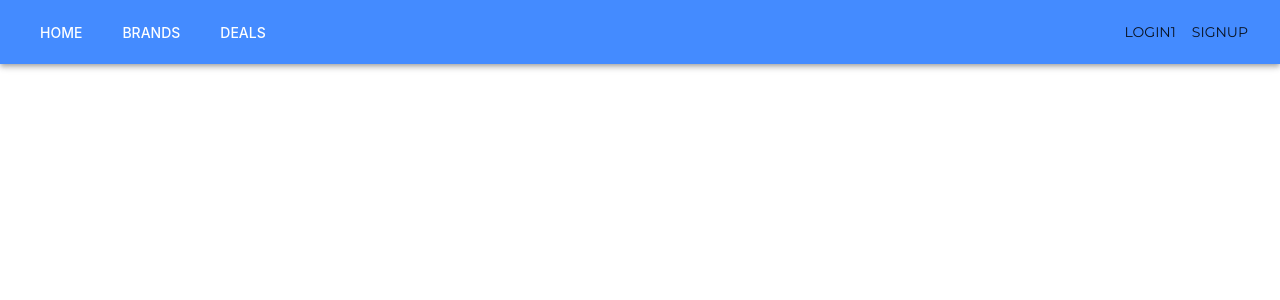
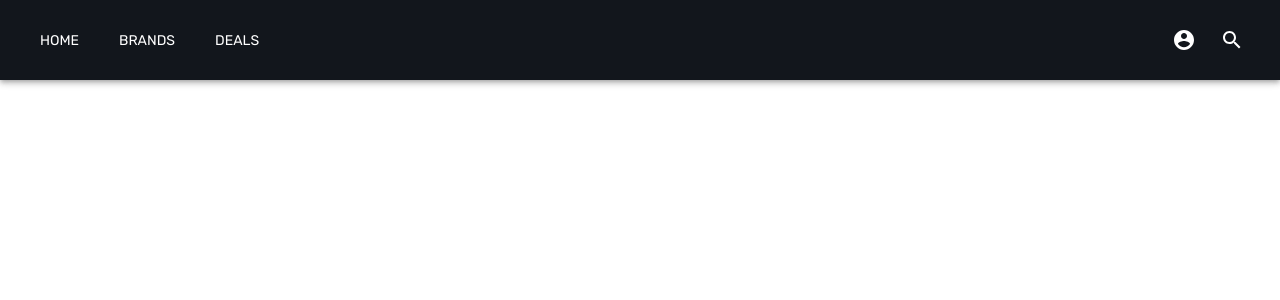
Before and after one commit to Lomoo/pcsales, a Next.js app: page / in a window 1280 px wide. Shown: the top 300 px of the page. Built offline with nearby package versions, Linux system fonts and the light colour scheme.

Commit message:
add navlinks and icons for header

```diff
--- a/components/Header.tsx
+++ b/components/Header.tsx
@@ -1,29 +1,33 @@
 import styled from 'styled-components'
 import Link from 'next/link'
-import { Button, AppBar, Toolbar, Typography, Grid } from '@material-ui/core'
+import { Button, AppBar, Toolbar, Typography, Grid, MenuItem, IconButton } from '@material-ui/core'
+import { AccountCircle, MenuIcon } from '@material-ui/icons'
+import SearchIcon from '@material-ui/icons/Search'
 import { theme } from '../constants/theme'
 
 const NavBarHeader = styled(Typography)`
   padding: ${theme.spacing(1)}px ${theme.spacing(3)}px ${theme.spacing(1)}px ${theme.spacing(2)}px;
   text-transform: uppercase;
+  &:hover {
+    color: ${theme.palette.error.main};
+  }
 `
 const NavBar = styled(AppBar)`
-  background-color: #fff;
-  background-size: cover;
+  padding: ${theme.spacing(1)}px 0 ${theme.spacing(1)}px 0;
+  font-family: 'Rubik';
+}
 `
 const RightGrid = styled(Grid)`
   margin-left: auto !important;
 `
-// const NavButtons = styled(Button)`
-//   // justify-content: flex-end;
-// `
 
 const Header: React.FunctionComponent = () => {
   return (
     <>
       <NavBar position="static">
         <Toolbar>
-          <Grid container direction="row" alignItems="center">
+          <Grid container justify="space-between" direction="row" alignItems="center">
+            <Grid item></Grid>
             {NavLinks.map(({ title, path }) => (
               <Grid item key={title}>
                 <NavBarHeader variant="h4">
@@ -31,11 +35,15 @@ const Header: React.FunctionComponent = () => {
                 </NavBarHeader>
               </Grid>
             ))}
-            <RightGrid item justify="flex-end">
-              <Button> Login1 </Button>
+            <RightGrid item>
+              <IconButton color="secondary">
+                <AccountCircle style={{ color: 'white' }} />
+              </IconButton>
             </RightGrid>
-            <Grid item justify="flex-end">
-              <Button> Signup </Button>
+            <Grid item>
+              <IconButton color="secondary">
+                <SearchIcon style={{ color: 'white' }} />
+              </IconButton>
             </Grid>
           </Grid>
         </Toolbar>
--- a/constants/theme.js
+++ b/constants/theme.js
@@ -5,9 +5,9 @@ export const theme = createMuiTheme({
     fontFamily: 'Montserrat',
   },
 });
-
-theme.palette.primary.main = "#448bff";
-theme.palette.error.main = "#f54394";
+theme.palette.primary.main = "#12161C";
+theme.palette.error.main = "#ed1d24";
+theme.palette.background.default = "#66666"
 theme.spacingFromHeader = theme.spacing(6);
 // theme.typography.fontFamily = "Ubuntu";
 
--- a/package.json
+++ b/package.json
@@ -9,8 +9,11 @@
         "prepare": "husky install"
     },
     "dependencies": {
+        "@fontsource/lato": "^4.3.0",
         "@fontsource/montserrat": "^4.3.0",
+        "@fontsource/rubik": "^4.3.0",
         "@material-ui/core": "^4.11.4",
+        "@material-ui/icons": "^4.11.2",
         "@types/node": "^15.3.0",
         "@types/react": "^17.0.5",
         "@typescript-eslint/eslint-plugin": "^4.23.0",
--- a/pages/_app.js
+++ b/pages/_app.js
@@ -1,5 +1,6 @@
 import { ThemeProvider } from '@material-ui/core';
 import { theme } from '../constants/theme';
+import "@fontsource/rubik" // Defaults to weight 400.
 import '../styles/globals.css';
 
 function MyApp({ Component, pageProps }) {
```
Also changed, not shown: styles/globals.css (line endings or trailing spaces), 1 other file (tests, documents, lock files or other folders).
